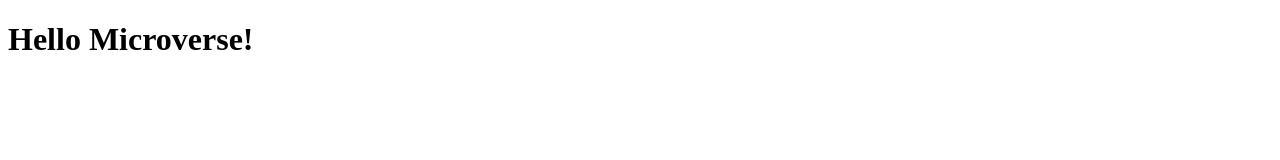
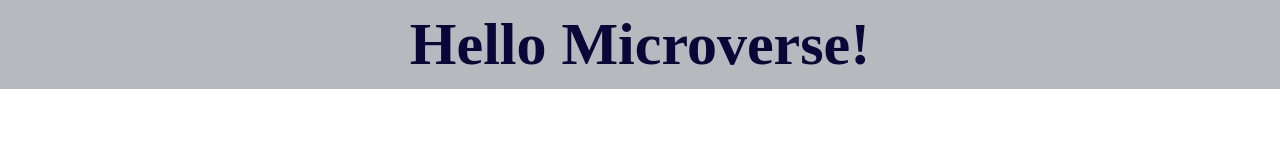
Before and after one commit to MPDADDY/Hello_World, a plain HTML site: page index.html in a window 1280 px wide. Drawn offline with Linux system fonts and the light colour scheme.

Commit message:
added an external css file and styled the header as well as removing margin and padding for the page

```diff
--- /dev/null
+++ b/index.css
@@ -0,0 +1,17 @@
+* {
+   margin: 0;
+   padding: 0;
+}
+
+header {
+    background-color: rgb(184, 184, 191);
+}
+header h1{
+    font-size: 60px;
+    text-align: center;
+    padding: 10px;
+}
+header .blue {
+    color: rgb(12, 6, 56)
+
+}
--- a/index.html
+++ b/index.html
@@ -4,11 +4,12 @@
     <meta charset="UTF-8">
     <meta http-equiv="X-UA-Compatible" content="IE=edge">
     <meta name="viewport" content="width=device-width, initial-scale=1.0">
+    <link rel="stylesheet" href="index.css">
     <title>Hello Microverse</title>
 </head>
 <body>
     <header>
-        <h1>Hello Microverse!</h1>
+        <h1 class="blue">Hello Microverse!</h1>
     </header>
 </body>
 </html>
```
